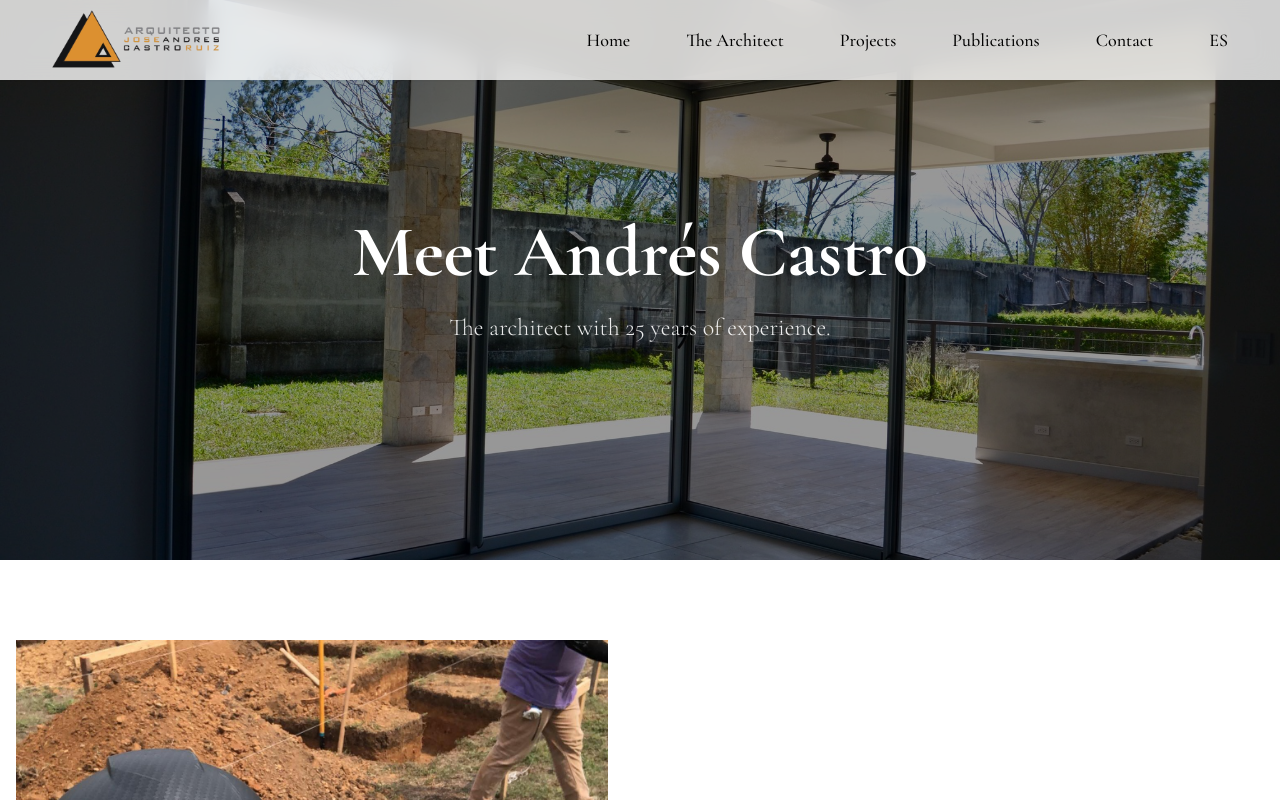
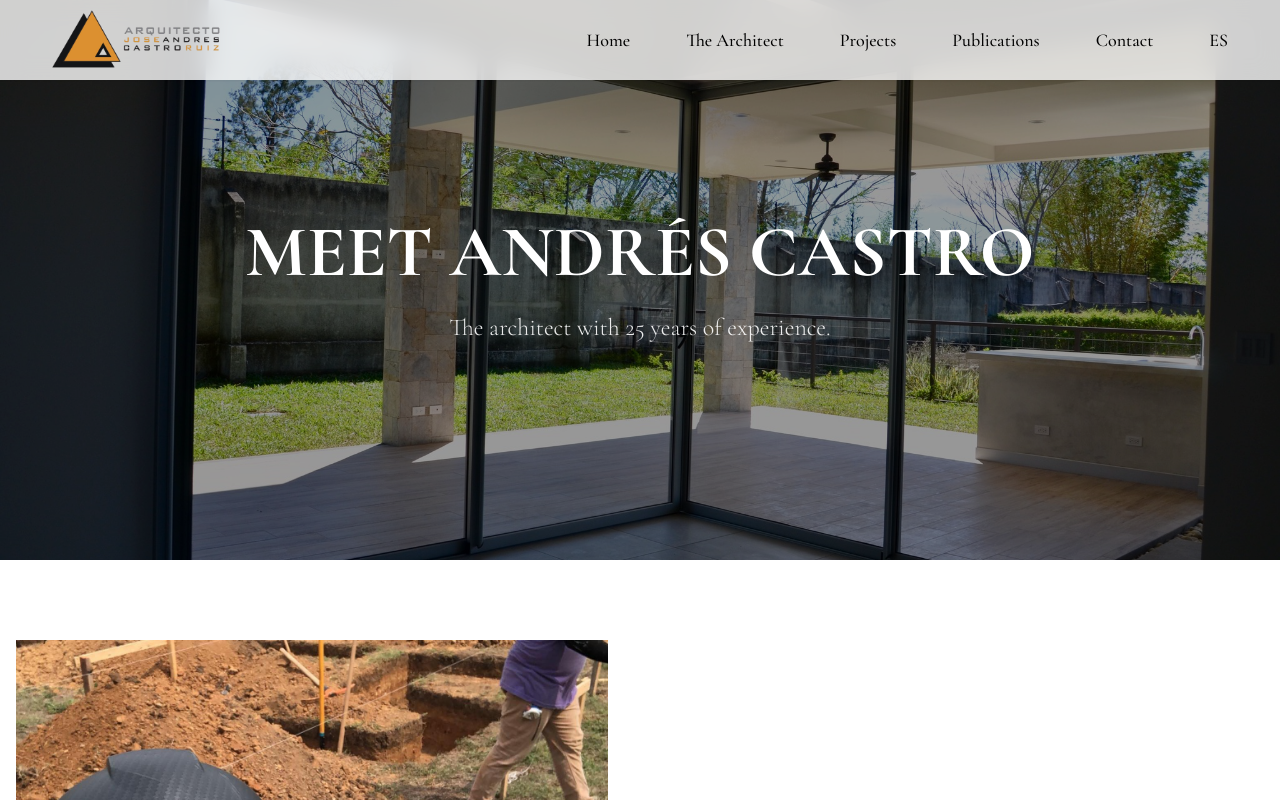
Before and after one commit to botflowlab/AndresCastroWebsite, a React (Vite) app: page /arquitecto in a window 1280 px wide. Shown: the top 800 px of the page. Built offline with nearby package versions, Linux system fonts and the light colour scheme; a web font is replaced by a local one.

Commit message:
Updated Hero.jsx

```diff
--- a/src/pages/architect/Hero.jsx
+++ b/src/pages/architect/Hero.jsx
@@ -21,7 +21,7 @@ export default function Hero() {
       <div className="relative h-full container mx-auto px-4 flex items-center justify-center">
         <div className="max-w-4xl text-center">
           <h1 className="text-4xl md:text-6xl lg:text-7xl text-white font-bold mb-6 leading-tight">
-            Meet Andrés Castro
+            MEET ANDRÉS CASTRO
           </h1>
           <p className="text-xl md:text-2xl text-white/90 font-light max-w-2xl mx-auto">
             The architect with 25 years of experience.
```
